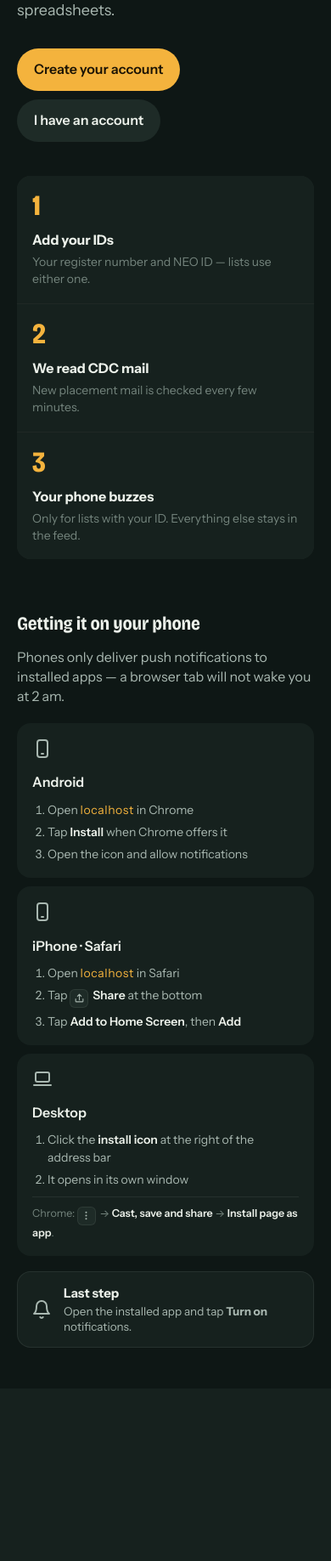
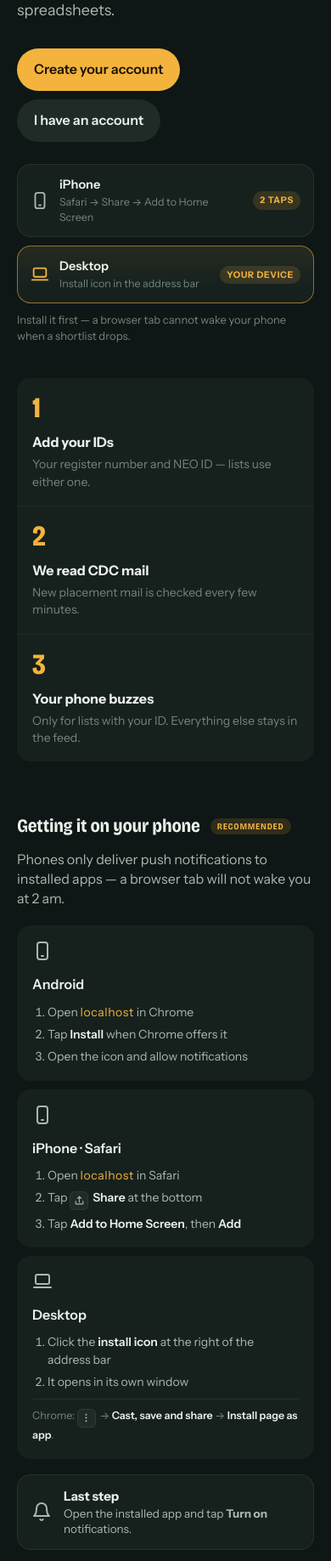
Before and after one commit to JkPadarthi/recruit, a FastAPI app: page / in a window 390 px wide. Shown: the part 363-2200 px from the top of the page at 85% size. Before the commit the page ends 1949 px from the top, so only its background shows below. Run offline with FastAPI, Linux system fonts and the light colour scheme.

Commit message:
feat(web): put the install routes in the hero, not below three steps
The ways to get Recruit onto a phone were a section near the bottom of the landing page,
and people were signing up on the web and never installing anything — which means no
push, which means the product silently does nothing for them.

Three tiles now sit directly under the hero buttons (Android app, iPhone Add to Home
Screen, Desktop install), each linking to its own how-to card, and a small script marks
the tile matching the visitor's actual device as "Your device". The section heading also
carries a Recommended badge. Everything is additive: with JS off the links still work,
and the detailed steps are unchanged.

```diff
--- a/app/templates/base.html
+++ b/app/templates/base.html
@@ -17,7 +17,7 @@
   <link rel="preconnect" href="https://fonts.googleapis.com">
   <link rel="preconnect" href="https://fonts.gstatic.com" crossorigin>
   <link href="https://fonts.googleapis.com/css2?family=Bricolage+Grotesque:opsz,wdth,wght@12..96,75..100,400..800&family=Instrument+Sans:wdth,wght@75..100,400..700&display=swap" rel="stylesheet">
-  <link rel="stylesheet" href="/static/style.css?v=33">
+  <link rel="stylesheet" href="/static/style.css?v=34">
 </head>
 <body class="{% block bodyclass %}{% endblock %}">
   <!-- Icon sprite: <svg><use href="#i-name"/></svg> -->
--- a/app/templates/landing.html
+++ b/app/templates/landing.html
@@ -33,6 +33,37 @@
         <a class="btn btn-secondary" href="/login">I have an account</a>
       {% endif %}
     </div>
+    <div class="install-strip" aria-label="Install Recruit">
+      {% if apk %}
+      <a class="install-tile" href="/app" data-device="android">
+        <svg class="tile-ico" aria-hidden="true"><use href="#i-phone"/></svg>
+        <span>
+          <b>Android app</b>
+          <span class="tile-sub">v{{ apk.version }} · arrives even when Chrome sleeps</span>
+        </span>
+        <span class="install-tag">Best</span>
+      </a>
+      {% endif %}
+      <a class="install-tile" href="#install-iphone" data-device="iphone">
+        <svg class="tile-ico" aria-hidden="true"><use href="#i-phone"/></svg>
+        <span>
+          <b>iPhone</b>
+          <span class="tile-sub">Safari → Share → Add to Home Screen</span>
+        </span>
+        <span class="install-tag">2 taps</span>
+      </a>
+      <a class="install-tile" href="#install-desktop" data-device="desktop">
+        <svg class="tile-ico" aria-hidden="true"><use href="#i-laptop"/></svg>
+        <span>
+          <b>Desktop</b>
+          <span class="tile-sub">Install icon in the address bar</span>
+        </span>
+        <span class="install-tag">Window</span>
+      </a>
+    </div>
+    <p class="install-strip-note">
+      Install it first — a browser tab cannot wake your phone when a shortlist drops.
+    </p>
   </section>
 
   <ol class="steps" aria-label="How it works">
@@ -54,7 +85,9 @@
   </ol>
 
   <section class="install" aria-labelledby="install-title">
-    <h2 class="section-title" id="install-title">Getting it on your phone</h2>
+    <h2 class="section-title" id="install-title">
+      Getting it on your phone <span class="install-badge">Recommended</span>
+    </h2>
     <p class="install-lead">
       Phones only deliver push notifications to installed apps — a browser tab will not
       wake you at 2&nbsp;am.
@@ -62,7 +95,7 @@
 
     <div class="install-grid">
       {% if apk %}
-      <div class="install-card install-card--app">
+      <div class="install-card install-card--app" id="install-android">
         <svg class="install-ico" aria-hidden="true"><use href="#i-phone"/></svg>
         <h3>Android</h3>
         <p class="install-line">
@@ -84,7 +117,7 @@
       </div>
       {% endif %}
 
-      <div class="install-card">
+      <div class="install-card" id="install-iphone">
         <svg class="install-ico" aria-hidden="true"><use href="#i-phone"/></svg>
         <h3>iPhone · Safari</h3>
         <ol>
@@ -95,7 +128,7 @@
         </ol>
       </div>
 
-      <div class="install-card">
+      <div class="install-card" id="install-desktop">
         <svg class="install-ico" aria-hidden="true"><use href="#i-laptop"/></svg>
         <h3>Desktop</h3>
         <ol>
@@ -118,5 +151,20 @@
     </div>
   </section>
 </main>
+<script>
+// Point at the visitor's own platform instead of making them map "iPhone" to "I am on
+// an iPhone". Purely additive: without JS every tile still links where it should.
+(() => {
+  const ua = navigator.userAgent;
+  const isIOS = /iPhone|iPad|iPod/i.test(ua) ||
+                (navigator.platform === 'MacIntel' && navigator.maxTouchPoints > 1);
+  const key = /Android/i.test(ua) ? 'android' : (isIOS ? 'iphone' : 'desktop');
+  const tile = document.querySelector(`.install-tile[data-device="${key}"]`);
+  if (!tile) return;
+  tile.classList.add('is-you');
+  const tag = tile.querySelector('.install-tag');
+  if (tag) tag.textContent = 'Your device';
+})();
+</script>
 {% include "_getapp.html" %}
 {% endblock %}
--- a/static/style.css
+++ b/static/style.css
@@ -420,6 +420,51 @@ svg { width: 22px; height: 22px; flex: none; }
 .step strong { font-size: 16px; }
 .step span:last-child { font-size: 14px; color: var(--ink-3); }
 
+/* Install routes, directly under the hero buttons: the page's job is to get the app
+   onto a phone, and a how-to buried below three steps was being missed. */
+.install-strip {
+  margin-top: 26px;
+  display: grid;
+  grid-template-columns: repeat(3, 1fr);
+  gap: 10px;
+}
+.install-strip-note { margin: 10px 0 0; font-size: 13px; color: var(--ink-3); }
+.install-tile {
+  display: grid;
+  grid-template-columns: auto 1fr auto;
+  align-items: center;
+  gap: 12px;
+  padding: 13px 15px;
+  background: var(--surface);
+  border: 1px solid var(--line);
+  border-radius: var(--r-m);
+  text-decoration: none;
+  color: inherit;
+  transition: border-color .15s ease, transform .15s ease, background .15s ease;
+}
+.install-tile:hover { border-color: var(--line-strong); transform: translateY(-1px); }
+.install-tile:focus-visible { outline: 2px solid var(--saffron); outline-offset: 2px; }
+.install-tile .tile-ico { width: 22px; height: 22px; color: var(--ink-2); }
+.install-tile b { display: block; font-size: 14.5px; font-weight: 620; color: var(--ink); }
+.install-tile .tile-sub { display: block; margin-top: 1px; font-size: 12.5px; color: var(--ink-3); }
+.install-tag {
+  font-size: 10.5px; letter-spacing: .07em; text-transform: uppercase; font-weight: 700;
+  color: var(--saffron); background: rgba(244, 179, 61, .14);
+  border-radius: 99px; padding: 3px 8px; white-space: nowrap;
+}
+.install-tile.is-you {
+  border-color: rgba(244, 179, 61, .55);
+  background: linear-gradient(180deg, rgba(244, 179, 61, .07), transparent 70%), var(--surface);
+}
+.install-tile.is-you .tile-ico { color: var(--saffron); }
+.install-badge {
+  margin-left: 8px; vertical-align: 3px;
+  font-size: 10.5px; letter-spacing: .07em; text-transform: uppercase; font-weight: 700;
+  color: var(--saffron); background: rgba(244, 179, 61, .14);
+  border-radius: 99px; padding: 3px 8px;
+}
+.install-card { scroll-margin-top: 20px; }
+
 .install { margin-top: 64px; display: grid; gap: 14px; }
 .install-lead { color: var(--ink-2); max-width: 56ch; }
 .install-grid { display: grid; grid-template-columns: repeat(3, 1fr); gap: 10px; margin-top: 6px; }
@@ -485,7 +530,7 @@ svg { width: 22px; height: 22px; flex: none; }
 
 /* ─── Small screens ─── */
 @media (max-width: 640px) {
-    .steps, .install-grid { grid-template-columns: 1fr; }
+    .steps, .install-grid, .install-strip { grid-template-columns: 1fr; }
     .landing-hero { padding-top: 48px; }
     .tab-head { flex-wrap: wrap; }
 }
```
